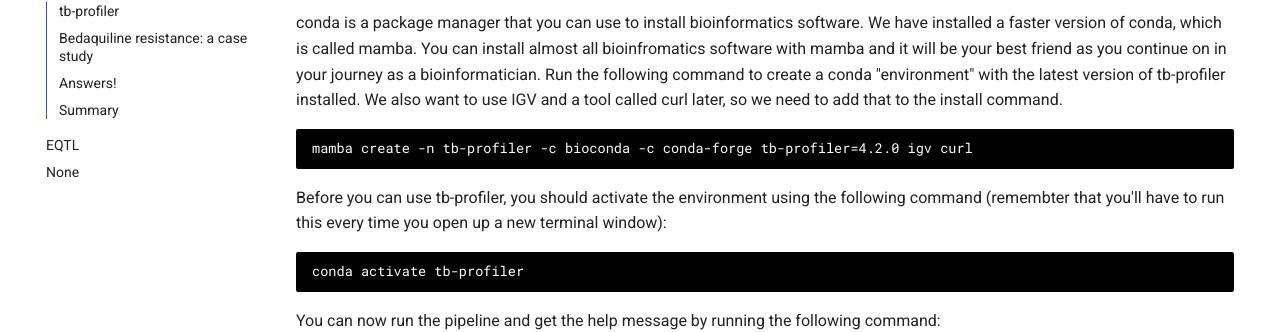
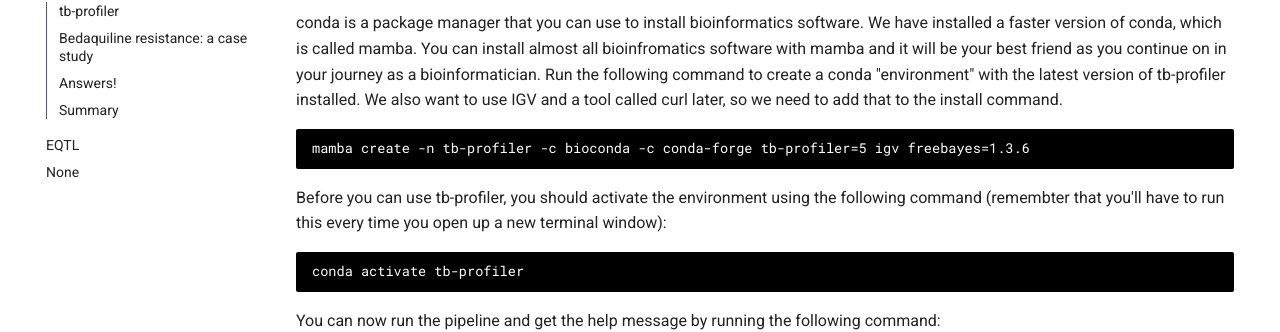
Before and after one commit to lshtm-genomics/omics-course, an MkDocs documentation site: the page built from docs/other-omics/tb-resistance.md, in a window 1280 px wide and 900 px high. Shown: the part 310-642 px from the top of the window. Built offline with MkDocs 1.6.1 and Material for MkDocs 9.7.7, drawn with Linux system fonts in a browser that asks for light colours.

Commit message:
updates to ml

````diff
--- a/docs/other-omics/tb-resistance.md
+++ b/docs/other-omics/tb-resistance.md
@@ -6,7 +6,7 @@ We will now look at using **TB-Profiler** to predict drug resistance patterns. T
 conda is a package manager that you can use to install bioinformatics software. We have installed a faster version of conda, which is called mamba. You can install almost all bioinfromatics software with mamba and it will be your best friend as you continue on in your journey as a bioinformatician. Run the following command to create a conda "environment" with the latest version of tb-profiler installed. We also want to use IGV and a tool called curl later, so we need to add that to the install command.
 
 ```
-mamba create -n tb-profiler -c bioconda -c conda-forge tb-profiler=4.2.0 igv curl
+mamba create -n tb-profiler -c bioconda -c conda-forge tb-profiler=5 igv freebayes=1.3.6
 ```
 
 Before you can use tb-profiler, you should activate the environment using the following command (remembter that you'll have to run this every time you open up a new terminal window):
````
